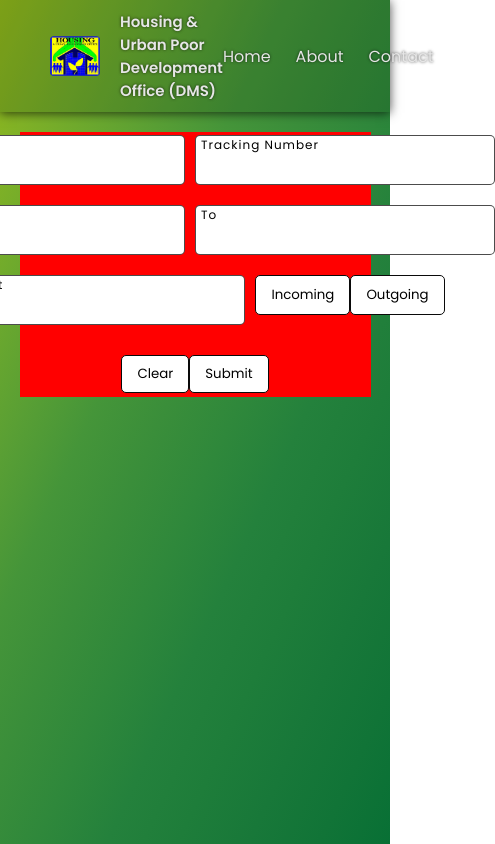
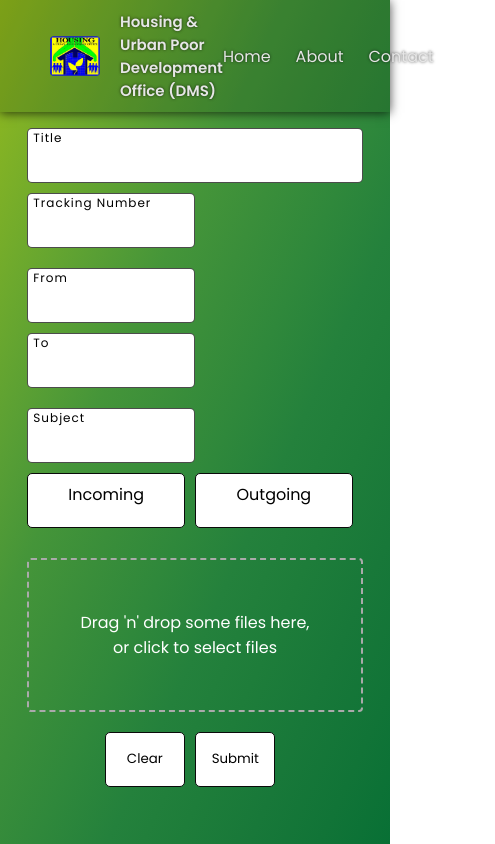
Before and after one commit to CodeSculpt-Webworks/fe-hudodms, a React (Vite) app: page / in a window 390 px wide. Shown: the whole page, 495 px wide, since content can reach past the window. Built offline with nearby package versions, Linux system fonts and the light colour scheme.

Commit message:
component/radiobutton

```diff
--- a/package.json
+++ b/package.json
@@ -11,7 +11,8 @@
   },
   "dependencies": {
     "react": "^18.2.0",
-    "react-dom": "^18.2.0"
+    "react-dom": "^18.2.0",
+    "react-dropzone": "^14.2.3"
   },
   "devDependencies": {
     "@types/react": "^18.2.43",
--- a/src/components/container/Incoming_outgoing/IOform.css
+++ b/src/components/container/Incoming_outgoing/IOform.css
@@ -1,6 +1,8 @@
 .main-container {
-    background-color: red;
-    padding: 1%;
+    padding-left: 10%;
+    padding-right: 10%;
+    padding-top: 2%;
+    padding-bottom: 2%;
     margin: 5%;
 }
 
@@ -13,22 +15,49 @@
     margin-bottom: 10px;
 }
 
-.form-container .row1 {
-    display: flex;
-    justify-content: center;
-}
-
-.form-container .row2 {
-    display: flex;
-    justify-content: center;
-}
-
+.form-container .row1,
+.form-container .row2,
 .form-container .row3 {
     display: flex;
-    justify-content: center;
+    justify-content: space-between;
 }
 
 .form-container .row3 .sub3 {
     display: flex;
     justify-content: center;
+    width: 50%;
 }
+
+.button-container {
+    display: flex;
+    justify-content: flex-end;
+}
+
+
+/* Phones */
+@media screen and (max-width: 767px) {
+    .main-container {
+        padding-left: 5%;
+        padding-right: 5%;
+        margin: 2%;
+    }
+
+    .form-container .row1,
+    .form-container .row2,
+    .form-container .row3 {
+        flex-direction: column;
+        align-items: stretch;
+    }
+
+    .form-container .row3 .sub3 {
+        width: 100%;
+    }
+
+    .button-container {
+        display: flex;
+        justify-content: center;
+    }
+}
+
+/* Tablets */
+@media screen and (min-width: 768px) and (max-width: 1023px) {}
--- a/src/components/container/Incoming_outgoing/IOform.tsx
+++ b/src/components/container/Incoming_outgoing/IOform.tsx
@@ -1,36 +1,88 @@
 import "./IOform.css";
+import { useState } from "react";
+import { Button, TextInput, RadioButton } from "../..";
+import { useDropzone } from "react-dropzone";
 
-import { Button, TextInput } from "../..";
+const inputStyle = {
+  height: 55,
+  marginRight: 10,
+};
+
+const fullWidthInputStyle = {
+  ...inputStyle,
+  width: "100%",
+};
+
+const halfWidthInputStyle = {
+  ...inputStyle,
+  width: "50%",
+};
+
+const buttonStyle = {
+  height: 55,
+  width: "24%",
+  marginRight: 10,
+};
 
 export const IOform = () => {
-  const InputStyle = {
-    height: 50,
-    marginRight: 10,
+  const { getRootProps, getInputProps } = useDropzone();
+
+  const [selectedOption, setSelectedOption] = useState("");
+
+  const handleRadioChange = (value: string) => {
+    setSelectedOption(value);
   };
 
   return (
     <div className="main-container">
       <div className="form-container">
         <div className="row1">
-          <TextInput label="Title" style={InputStyle} />
-          <TextInput label="Tracking Number" style={InputStyle} />
+          <TextInput label="Title" style={fullWidthInputStyle} />
+          <TextInput label="Tracking Number" style={halfWidthInputStyle} />
         </div>
         <div className="row2">
-          <TextInput label="From" style={InputStyle} />
-          <TextInput label="To" style={InputStyle} />
+          <TextInput label="From" style={halfWidthInputStyle} />
+          <TextInput label="To" style={halfWidthInputStyle} />
         </div>
         <div className="row3">
-          <TextInput label="Subject" style={InputStyle} />
+          <TextInput label="Subject" style={halfWidthInputStyle} />
           <div className="sub3">
-            <Button label="Incoming" />
-            <Button label="Outgoing" />
+            <RadioButton
+              label="Incoming"
+              value="incoming"
+              checked={selectedOption === "incoming"}
+              onChange={handleRadioChange}
+              style={halfWidthInputStyle}
+            />
+            <RadioButton
+              label="Outgoing"
+              value="outgoing"
+              checked={selectedOption === "outgoing"}
+              style={halfWidthInputStyle}
+              onChange={handleRadioChange}
+            />
           </div>
         </div>
-        <div className="row4"></div>
+        <div
+          className="row4"
+          {...getRootProps()}
+          style={{
+            border: "2px dashed #aaaaaa",
+            borderRadius: "4px",
+            padding: "50px",
+            textAlign: "center",
+            color: "white",
+            cursor: "pointer",
+            marginBottom: "20px",
+          }}
+        >
+          <input {...getInputProps()} />
+          <p>Drag 'n' drop some files here, or click to select files</p>
+        </div>
       </div>
       <div className="button-container">
-        <Button label="Clear" />
-        <Button label="Submit" />
+        <Button label="Clear" style={buttonStyle} />
+        <Button label="Submit" style={buttonStyle} />
       </div>
     </div>
   );
--- a/src/components/index.ts
+++ b/src/components/index.ts
@@ -1,6 +1,7 @@
 
 // UI Components
 export { Button } from './ui/buttons/Button'
+export { RadioButton } from './ui/radiobuttons/RadionButton'
 export { TextInput } from './ui/textinput/TextInput'
 
 // Navigation Components
--- /dev/null
+++ b/src/components/ui/radiobuttons/RadioButton.css
@@ -0,0 +1,28 @@
+.radio-buttons {
+    display: flex;
+    justify-content: center;
+    align-items: center;
+    height: auto;
+}
+
+.radio-input {
+    display: none;
+}
+
+.button {
+    background-color: #fff;
+    padding: 8px 15px;
+    cursor: pointer;
+    border-radius: 5px;
+    border: 1px solid rgb(10, 10, 10);
+    width: 100%;
+    height: 100%;
+    max-width: 100%;
+    text-align: center;
+    transition: background-color 0.3s ease;
+}
+
+.button.active {
+    background-color: rgba(4, 254, 2, 0.1);
+    color: white;
+}
--- /dev/null
+++ b/src/components/ui/radiobuttons/RadionButton.tsx
@@ -0,0 +1,41 @@
+import React from "react";
+import "./RadioButton.css";
+
+type RadioButtonProps = {
+  label: string;
+  value: string;
+  checked: boolean;
+  onChange: (value: string) => void;
+  style?: React.CSSProperties;
+};
+
+export const RadioButton = ({
+  label,
+  value,
+  checked,
+  onChange,
+  style,
+}: RadioButtonProps) => {
+  const handleClick = () => {
+    onChange(value);
+  };
+
+  return (
+    <div className="radio-buttons" style={style}>
+      <input
+        type="radio"
+        id={`radio-${value}`}
+        value={value}
+        checked={checked}
+        onChange={handleClick}
+        className="radio-input"
+      />
+      <label
+        htmlFor={`radio-${value}`}
+        className={`button ${checked ? "active" : ""}`}
+      >
+        {label}
+      </label>
+    </div>
+  );
+};
```
Also changed, not shown: 1 other file (tests, documents, lock files or other folders).
